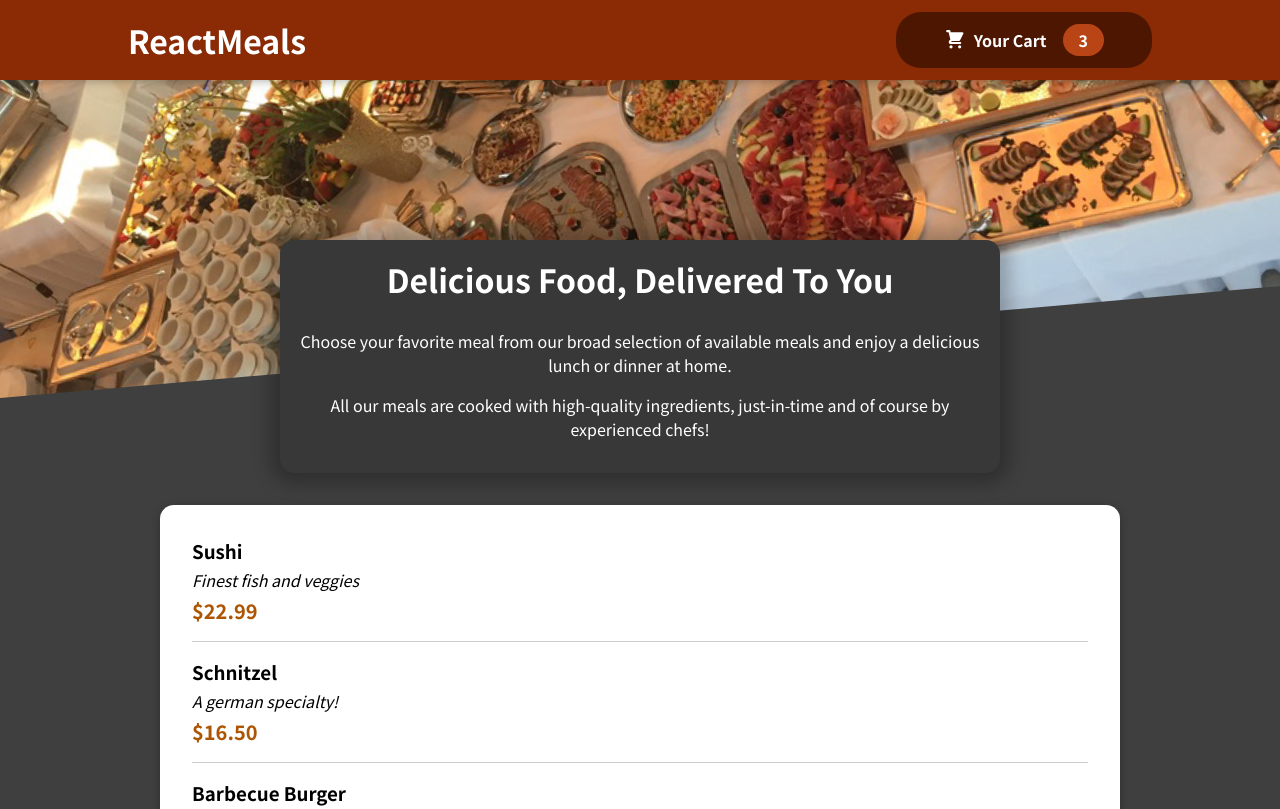
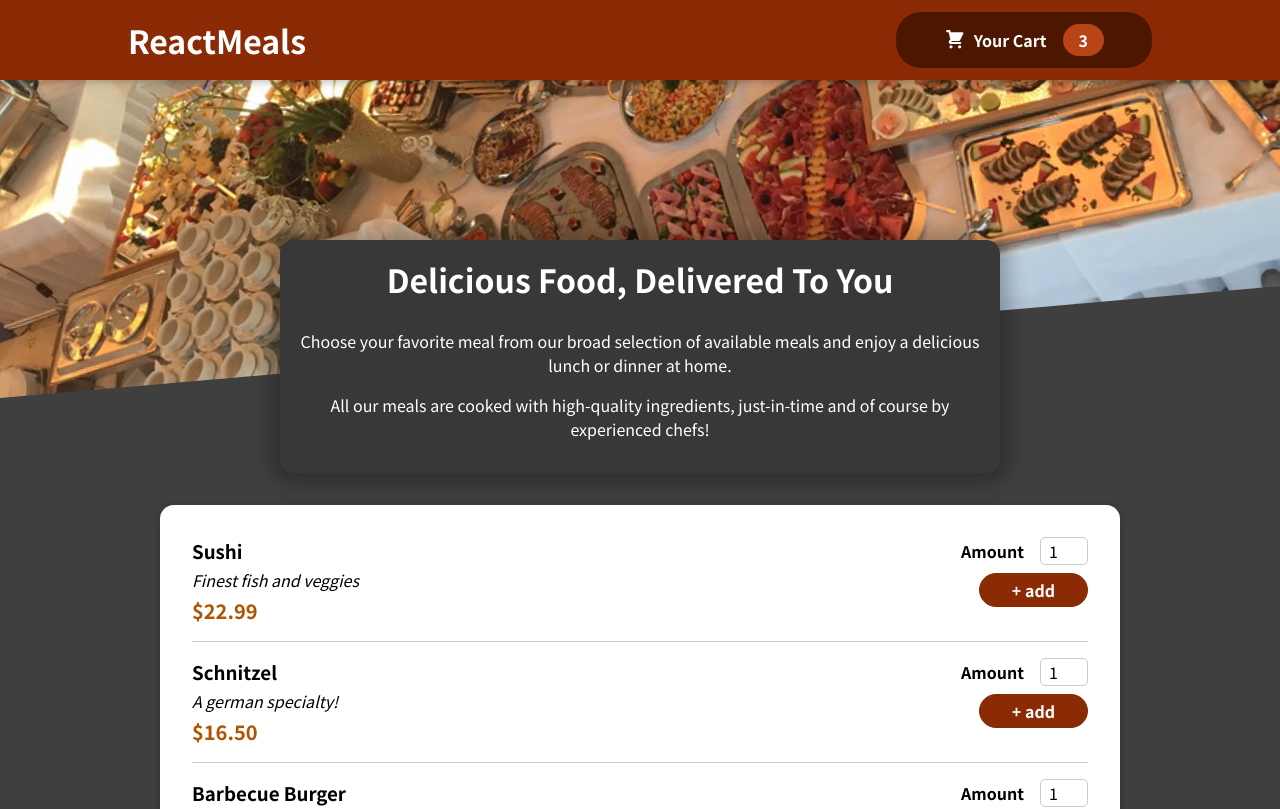
Before and after one commit to Fazil-rahman/Restaurant-ReactApp, a React (Create React App) app: page / in a window 1280 px wide. Shown: the top 809 px of the page. Built offline with nearby package versions, Linux system fonts and the light colour scheme; the HTML template or start-up script is replaced by a standard one.

Commit message:
addded form

```diff
--- a/src/components/Meals/MealItem/MealItem.js
+++ b/src/components/Meals/MealItem/MealItem.js
@@ -1,5 +1,6 @@
 import React from 'react'
 import classes from "./MealItem.module.css"
+import MealItemForm from './MealItemForm'
 
 const MealItem = (props) => {
     const price= `$${props.price.toFixed(2)}`
@@ -11,6 +12,7 @@ const MealItem = (props) => {
             <div className={classes.price}>{price}</div>
         </div>
         <div>
+          <MealItemForm/>
 
         </div>
 
--- a/src/components/Meals/MealItem/MealItemForm.js
+++ b/src/components/Meals/MealItem/MealItemForm.js
@@ -1,10 +1,20 @@
 import React from 'react'
+import classes from "./MealItemForm.module.css"
+import Input from '../../UI/Input'
 
 const MealItemForm = () => {
   return (
-    <div>
-
-    </div>
+    <form className={classes.form}>
+        <Input label="Amount" input ={{
+            id:"amount",
+            type:"number",
+            min:"1",
+            max:"5",
+            step:"1",
+            defaultValue:"1",
+            }}/>
+        <button>+ add</button>
+    </form>
   )
 }
 
--- /dev/null
+++ b/src/components/Meals/MealItem/MealItemForm.module.css
@@ -0,0 +1,20 @@
+.form {
+    text-align: right;
+  }
+
+  .form button {
+    font: inherit;
+    cursor: pointer;
+    background-color: #8a2b06;
+    border: 1px solid #8a2b06;
+    color: white;
+    padding: 0.25rem 2rem;
+    border-radius: 20px;
+    font-weight: bold;
+  }
+
+  .form button:hover,
+  .form button:active {
+    background-color: #641e03;
+    border-color: #641e03;
+  }
--- /dev/null
+++ b/src/components/UI/Input.js
@@ -0,0 +1,14 @@
+import React from 'react'
+import classes from "./Input.module.css"
+
+const Input = (props) => {
+  return (
+    <div className={classes.input}>
+        <label htmlFor={props.input.id}>{props.label}</label>
+        <input  {...props.input}></input>
+
+    </div>
+  )
+}
+
+export default Input
--- /dev/null
+++ b/src/components/UI/Input.module.css
@@ -0,0 +1,18 @@
+.input {
+    display: flex;
+    align-items: center;
+    margin-bottom: 0.5rem;
+  }
+
+  .input label {
+    font-weight: bold;
+    margin-right: 1rem;
+  }
+
+  .input input {
+    width: 3rem;
+    border-radius: 5px;
+    border: 1px solid #ccc;
+    font: inherit;
+    padding-left: 0.5rem;
+  }
```
